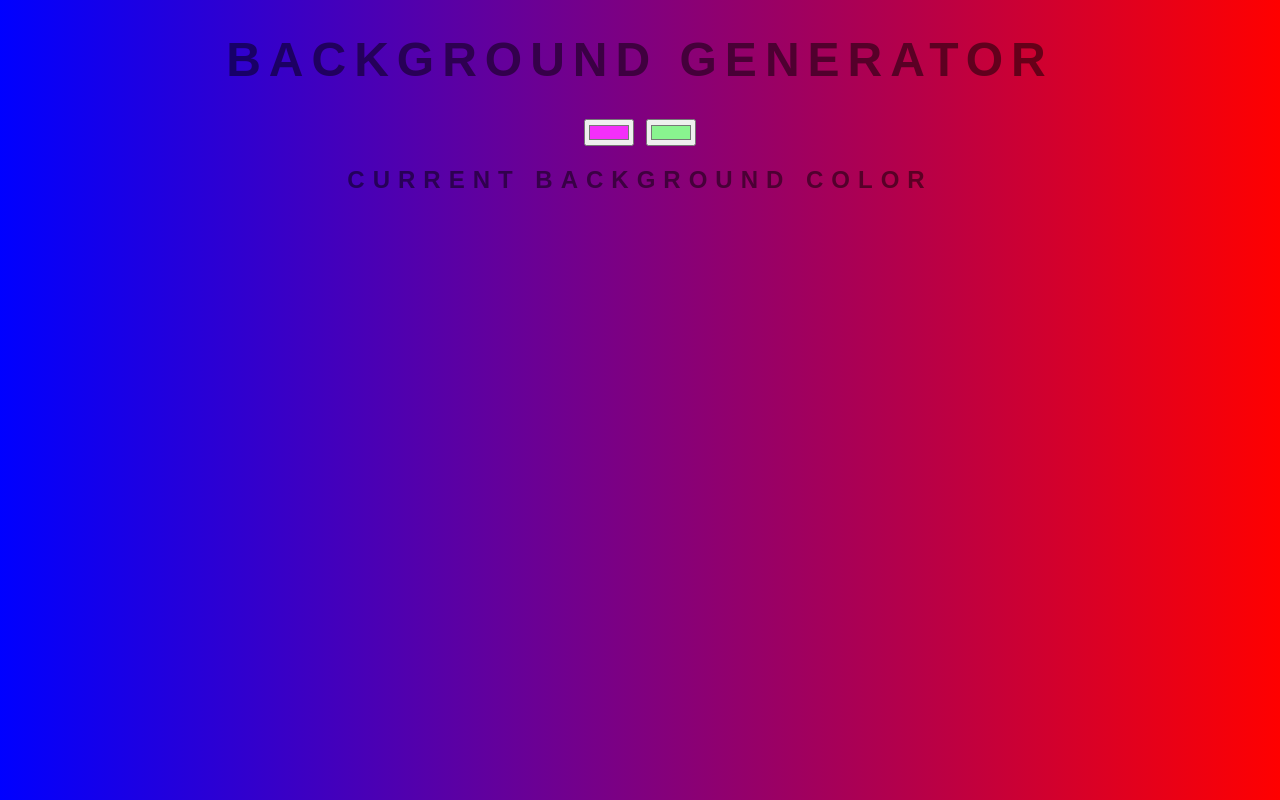
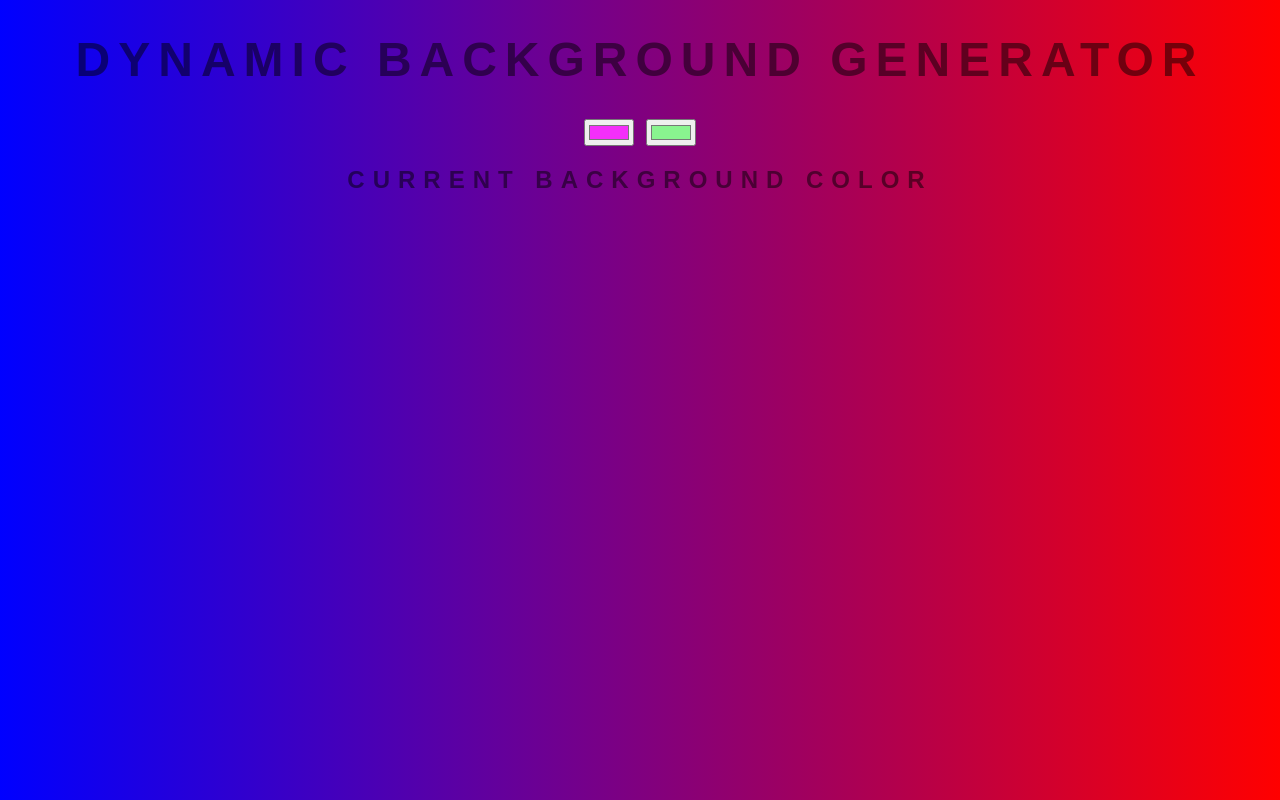
Before and after one commit to Ahtasham-Shaikh/Background-generator, a plain HTML site: page index.html in a window 1280 px wide. Drawn offline with Linux system fonts and the light colour scheme.

Commit message:
Updated Title

```diff
--- a/index.html
+++ b/index.html
@@ -6,7 +6,7 @@
     <link rel="stylesheet" href="style.css">
   </head>
   <body>
-    <h1>BackGround Generator</h1>
+    <h1>Dynamic BackGround Generator</h1>
     <input id="color1" type="color" name="" value="#f32ff9">
     <input id="color2" type="color" name="" value="#89f48f">
     <h2>Current background color</h2>
```
